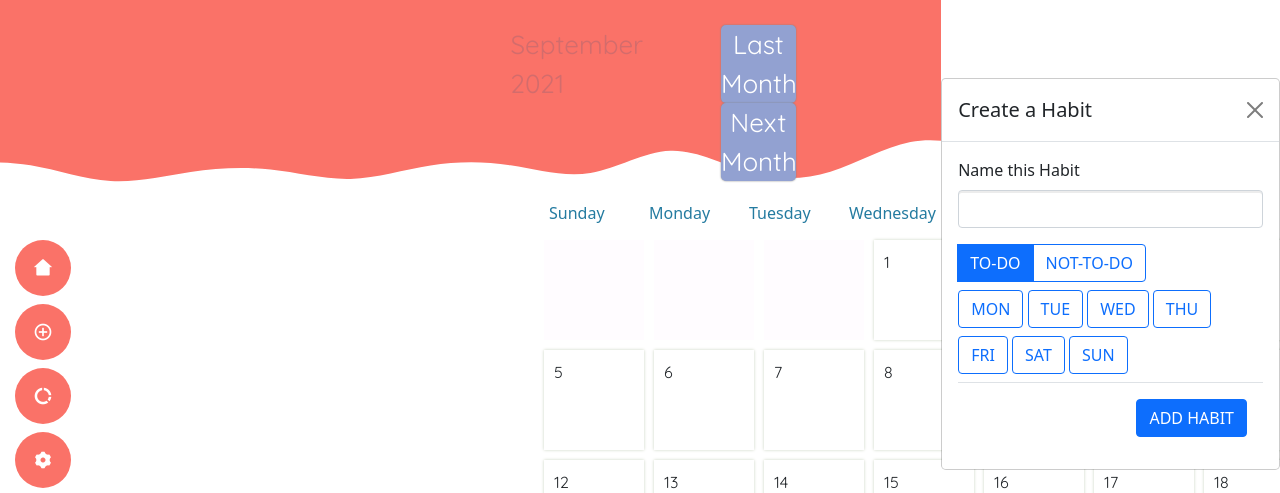
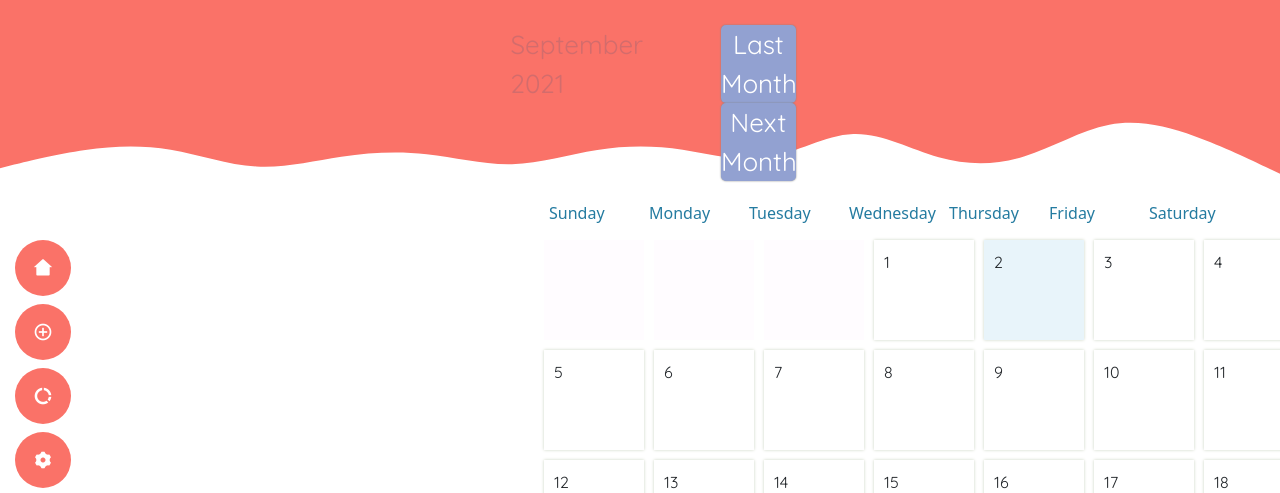
Before and after one commit to partyzl/Breaking-Bad-Habits-, a website: page client/dashboard.html in a window 1280 px wide. Shown: the top 493 px of the page. Drawn offline with nearby package versions, Linux system fonts and the light colour scheme.

Commit message:
Merge branch 'client-frontend' of github.com:partyzl/Breaking-Bad-Habits- into client-frontend

```diff
--- a/client/dashboard.html
+++ b/client/dashboard.html
@@ -34,7 +34,7 @@
     <nav id="navbar" class="navbar nav-menu">
       <ul>
         <li><a href="#index" class="nav-link scrollto"><i class="ri-home-2-fill"></i></i> <span>Home</span></a></li>
-        <li><a href="" class="nav-link scrollto"><i class="ri-add-circle-line"></i> <span>Create New Habit</span></a></li>
+        <li><a href="" class="nav-link scrollto"><i class="ri-add-circle-line"></i><span>Create New Habit</span></a></li>
         <li><a href="#stats" class="nav-link scrollto"><i class="ri-donut-chart-fill"></i> <span>Streaks and Stats</span></a></li>
         <li><a href="#settings" class="nav-link scrollto"><i class="ri-settings-3-fill"></i> <span>Settings</span></a></li>
         <li><a href="" class="nav-link scrollto"><i class="ri-logout-circle-line"></i> <span>Log Out</span></a></li>
@@ -43,24 +43,6 @@
     <!-- NAVBAR END -->
   </header>
   <!-- End Header -->
-
-  <!-- <div>
-    <button
-      type="button"
-      class="btn btn-primary mr-5"
-      data-bs-toggle="modal"
-      data-bs-target="#modalHabit"
-    >
-      Create a Habit
-    </button>
-  </div>
-  <div
-    class="modal fade"
-    id="modalHabit"
-    tabindex="-1"
-    aria-labelledby="modalHabitLabel"
-    aria-hidden="true"
-  > -->
 
   <!-- Hero -->
   <section id="hero" class="d-flex flex-column justify-content-center">
@@ -118,7 +100,6 @@
   <!-- End Hero -->
 
   <!-- Start Habits -->
-
 <section>
   </section>
   <div class="progress">
@@ -131,63 +112,6 @@
     <div class="progress-bar progress-bar-striped progress-bar-animated bg-success" role="progressbar" aria-valuenow="75" aria-valuemin="0" aria-valuemax="100" style="width: 75%"></div>
   </div>
 </section>
-
-<!-- MODAL FOR HABITS -->
-<div class="modal-dialog  modal-lg">
-  <div class="modal-content">
-    <div class="modal-header">
-      <h5 class="modal-title" id="modalHabitLabel">Create a Habit</h5>
-      <button
-        type="button"
-        class="btn-close"
-        data-bs-dismiss="modal"
-        aria-label="Close"
-      ></button>
-    </div>
-
-    <form id="habitForm">
-      <div class="modal-body">
-        <div class="mb-3">
-          <label for="nameInput" class="form-label"
-            >Name this Habit</label
-          >
-          <input type="text" class="form-control" id="habitInput" />
-        </div>
-
-        <div class="btn-group" role="group" aria-label="Basic radio toggle button group">
-          <input type="radio" class="btn-check" name="btnradio" id="toDoBtn" autocomplete="off" checked>
-          <label class="btn btn-outline-primary" for="toDoBtn">To-Do</label>
-
-          <input type="radio" class="btn-check" name="btnradio" id="notToDoBtn" autocomplete="off">
-          <label class="btn btn-outline-primary" for="notToDoBtn">Not-To-Do</label>
-         </div>
-          <div id="weeklyFrequency">
-
-            <input type="checkbox" class="btn-check" id="monBtn" autocomplete="off">
-            <label class="btn btn-outline-primary" for="monBtn">Mon</label>
-
-            <input type="checkbox" class="btn-check" id="tueBtn" autocomplete="off">
-            <label class="btn btn-outline-primary" for="tueBtn">Tue</label>
-
-            <input type="checkbox" class="btn-check" id="wedBtn" autocomplete="off">
-            <label class="btn btn-outline-primary" for="wedBtn">Wed</label>
-
-            <input type="checkbox" class="btn-check" id="thuBtn" autocomplete="off">
-            <label class="btn btn-outline-primary" for="thuBtn">Thu</label>
-            <input type="checkbox" class="btn-check" id="friBtn" autocomplete="off">
-            <label class="btn btn-outline-primary" for="friBtn">Fri</label>
-
-            <input type="checkbox" class="btn-check" id="satBtn" autocomplete="off">
-            <label class="btn btn-outline-primary" for="satBtn">Sat</label>
-            <input type="checkbox" class="btn-check" id="sunBtn" autocomplete="off">
-            <label class="btn btn-outline-primary" for="sunBtn">Sun</label>
-      </div>
-      <div class="modal-footer">
-        <button type="submit" class="btn btn-primary">Add Habit</button>
-      </div>
-    </form>
-  </div>
-</div>
 <!-- MODAL END -->
  </main>
   </body>
--- a/client/package.json
+++ b/client/package.json
@@ -23,6 +23,7 @@
     "watchify": "^4.0.0"
   },
   "dependencies": {
+    "cors": "^2.8.5",
     "jwt-decode": "^3.1.2"
   }
 }
```
Also changed, not shown: 1 other file.
